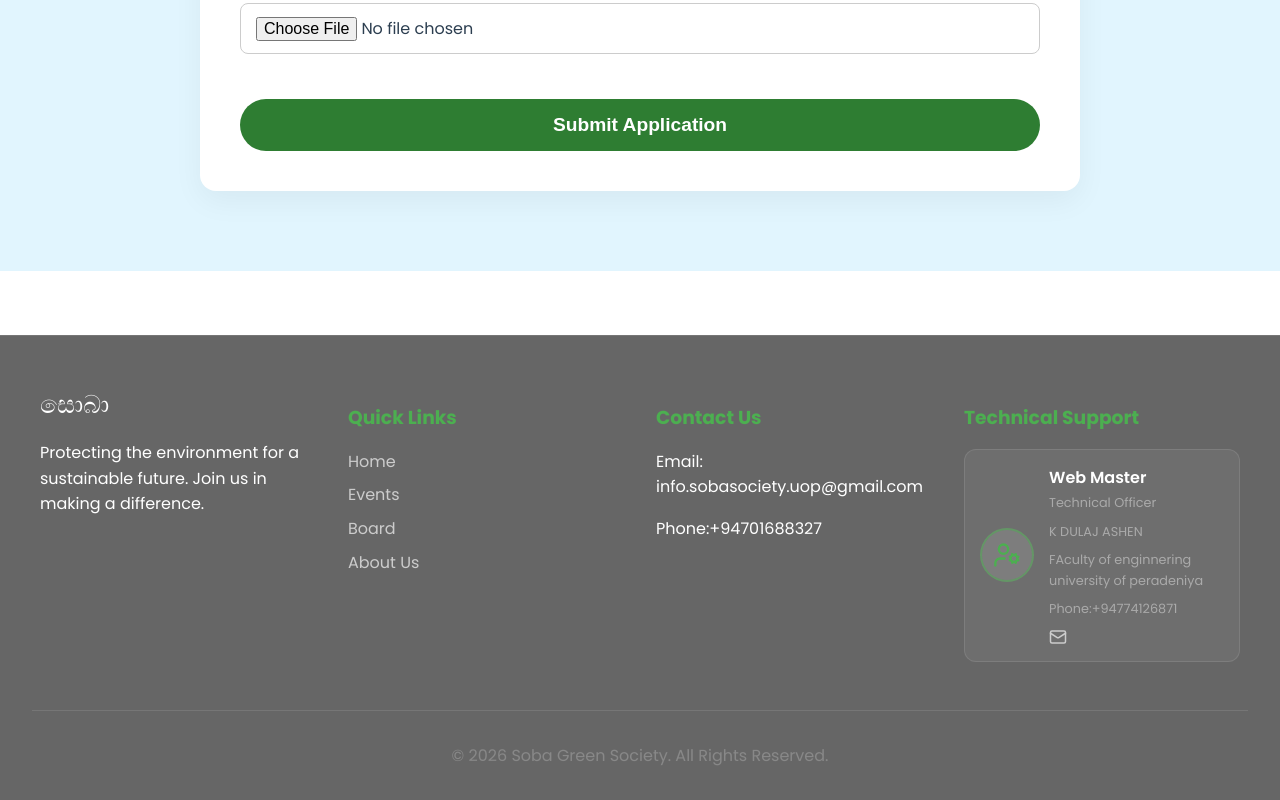
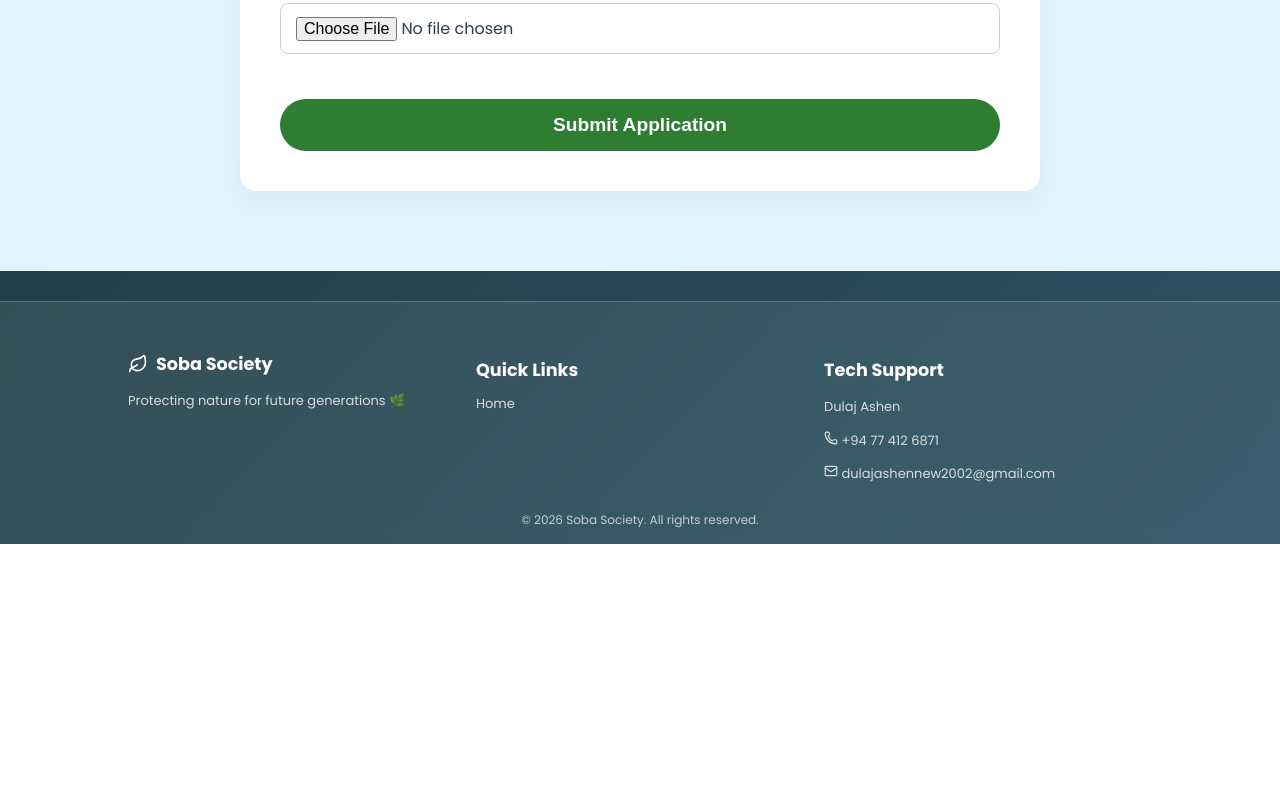
Before and after one commit to DulajE032/sobasociety, a React (Vite) app: page /form in a window 1280 px wide. Shown: the part 1966-2766 px from the top of the page. After the commit the page ends 2510 px from the top, so only its background shows below. Built offline with nearby package versions, Linux system fonts and the light colour scheme; a web font is replaced by a local one.

Commit message:
add mobile video permissions

```diff
--- a/package.json
+++ b/package.json
@@ -11,6 +11,8 @@
   },
   "dependencies": {
     "lucide-react": "^1.8.0",
+    "primeicons": "^7.0.0",
+    "primereact": "^10.9.7",
     "react": "^19.2.4",
     "react-dom": "^19.2.4",
     "react-icons": "^5.6.0",
--- a/src/App.jsx
+++ b/src/App.jsx
@@ -3,13 +3,22 @@ import MembershipForm from "./pages/MembershipForm.jsx";
 import AboutUs from "./pages/AboutUs.jsx";
 import { Routes, Route } from 'react-router-dom';
 
+// 1. Import the new component
+import ScrollToTop from "./components/ScrollToTop.jsx";
+
+// PrimeReact Theme, Core, and Icons
+import "primereact/resources/themes/lara-light-green/theme.css";
+import "primereact/resources/primereact.min.css";
+import "primeicons/primeicons.css";
+
 import './App.css'
 
 function App() {
-
-
   return (
     <>
+      {/* 2. Place it here so it watches all route changes */}
+      <ScrollToTop />
+
       <Routes>
         <Route path="/" element={<LandingPage />} />
         <Route path="/form" element={<MembershipForm />} />
@@ -19,4 +28,4 @@ function App() {
   )
 }
 
-export default App
+export default App;
--- /dev/null
+++ b/src/components/ScrollToTop.jsx
@@ -0,0 +1,13 @@
+import { useEffect } from "react";
+import { useLocation } from "react-router-dom";
+
+export default function ScrollToTop() {
+  const { pathname } = useLocation();
+
+  useEffect(() => {
+    // Scroll to the exact top-left corner whenever the URL path changes
+    window.scrollTo(0, 0);
+  }, [pathname]);
+
+  return null; // This component is invisible
+}
--- a/src/components/navbar/navBar.css
+++ b/src/components/navbar/navBar.css
@@ -32,19 +32,31 @@ GLASS PANEL (MAIN NAV BOX)
 }
 
 /* ===============================
-NAV LINKS (DEFAULT = MOBILE)
+NAV LINKS (DEFAULT = MOBILE/SIDEBAR)
 ================================ */
 .nav-links {
-display: none; /* hidden by default (mobile) */
+  display: flex;
   flex-direction: column;
-width: 100%;
-gap: 1rem;
-margin-top: 10px;
+  position: fixed;
+  top: 0;
+  left: -280px; /* Hidden completely off-screen by default */
+  width: 250px;
+  height: 100vh;
+  background: rgba(20, 20, 35, 0.95);
+  backdrop-filter: blur(20px);
+  -webkit-backdrop-filter: blur(20px);
+  border-right: 1px solid rgba(212, 175, 55, 0.3);
+  padding: 80px 30px 30px;
+  gap: 2rem;
+  transition: left 0.4s cubic-bezier(0.175, 0.885, 0.32, 1.1);
+  box-shadow: 10px 0 30px rgba(0, 0, 0, 0.5);
+  margin-top: 0;
+  z-index: 999;
 }
 
-/* SHOW MENU WHEN ACTIVE */
+/* SHOW MENU WHEN ACTIVE (SLIDE IN) */
 .mobile-nav-dropdown {
-display: flex;
+  left: 0; /* Slides into view smoothly */
 }
 
 /* NAV LINK STYLE */
@@ -113,6 +125,27 @@ background: none;
   border: none;
   cursor: pointer;
   color: var(--text-color, #ffffff);
+  z-index: 1001; /* Keep above sidebar */
+}
+
+/* Overlay background for sidebar */
+.menu-overlay {
+  position: fixed;
+  top: 0;
+  left: 0;
+  width: 100vw;
+  height: 100vh;
+  background: rgba(0, 0, 0, 0.5);
+  backdrop-filter: blur(3px);
+  z-index: 998;
+  opacity: 0;
+  pointer-events: none;
+  transition: opacity 0.3s ease;
+}
+
+.menu-overlay.active {
+  opacity: 1;
+  pointer-events: auto;
 }
 
 /* ===============================
@@ -125,13 +158,22 @@ flex-wrap: nowrap;
 }
 
 .nav-links {
+  position: static;
   display: flex;
   flex-direction: row;
-align-items: center;
-justify-content: flex-end;
+  height: auto;
+  width: auto;
+  background: none;
+  backdrop-filter: none;
+  border: none;
+  padding: 0;
+  box-shadow: none;
   gap: 1.5rem;
-width: auto;
   margin-top: 0;
+}
+
+.menu-overlay {
+  display: none !important;
 }
 
 .mobile-menu-btn {
--- a/src/components/navbar/navBar.jsx
+++ b/src/components/navbar/navBar.jsx
@@ -30,6 +30,12 @@ const Navbar = () => {
   };
 
   return (
+    <>
+      <div
+        className={`menu-overlay ${isMenuOpen ? 'active' : ''}`}
+        onClick={() => setIsMenuOpen(false)}
+      ></div>
+
       <nav className="nav-container">
         <div className="glass-panel nav-glass-panel">
           <div style={{ display: 'flex', justifyContent: 'space-between', width: '100%', alignItems: 'center' }}>
@@ -53,6 +59,7 @@ const Navbar = () => {
           </div>
         </div>
       </nav>
+    </>
   );
 };
 
--- a/src/components/pages/public/footer.css
+++ b/src/components/pages/public/footer.css
@@ -1,134 +1,79 @@
-.footer-container {
-  background: rgba(0, 0, 0, 0.6);
-  backdrop-filter: blur(10px);
-  color: white;
-  padding: 3rem 2rem 1rem;
-  border-top: 1px solid rgba(255, 255, 255, 0.1);
-  margin-top: 4rem;
+/* Background support (important!) */
+body {
+  background: linear-gradient(135deg, #0f2027, #203a43, #2c5364);
 }
 
-.footer-grid {
-  display: grid;
-  grid-template-columns: repeat(auto-fit, minmax(250px, 1fr));
-  gap: 2rem;
-  max-width: 1200px;
-  margin: 0 auto;
+/* Footer Base */
+.glass-footer {
+  margin-top: 30px;
+  padding: 30px 10% 15px;
+  color: #fff;
+
+  background: rgba(255, 255, 255, 0.08);
+  backdrop-filter: blur(15px);
+  -webkit-backdrop-filter: blur(15px);
+
+  border-top: 1px solid rgba(255, 255, 255, 0.2);
 }
 
-.footer-section h3 {
-  color: var(--primary-color, #4CAF50);
-  margin-bottom: 1rem;
+/* Layout */
+.footer-container {
+  display: grid;
+  grid-template-columns: repeat(3, 1fr);
+  gap: 20px;
 }
 
-.footer-section ul {
-  list-style: none;
-  padding: 0;
+/* Sections */
+.footer-section h3,
+.footer-section h4 {
+  margin-bottom: 10px;
+  font-size: 1.1rem;
 }
 
-.footer-section ul li {
-  margin-bottom: 0.5rem;
+.footer-section p {
+  opacity: 0.8;
+  margin-bottom: 5px;
+  font-size: 13px;
 }
 
-.footer-section ul li a {
-  color: #ccc;
+/* Links */
+.footer-section a {
+  display: block;
   text-decoration: none;
-  transition: color 0.3s;
+  color: #ddd;
+  margin-bottom: 5px;
+  font-size: 13px;
+  transition: 0.3s;
 }
 
-.footer-section ul li a:hover {
-  color: white;
+.footer-section a:hover {
+  color: #4CAF50;
+  transform: translateX(5px);
 }
 
-.social-links {
+/* Logo */
+.logo {
   display: flex;
-  gap: 1rem;
-  margin-top: 1rem;
+  align-items: center;
+  gap: 8px;
 }
 
-.social-icon {
-  width: 40px;
-  height: 40px;
-  background: rgba(255, 255, 255, 0.1);
-  display: flex;
-  align-items: center;
-  justify-content: center;
-  border-radius: 50%;
-  cursor: pointer;
-  transition: background 0.3s;
+/* Bottom */
+.footer-bottom {
+  text-align: center;
+  margin-top: 20px;
+  font-size: 12px;
+  opacity: 0.7;
 }
 
-.social-icon:hover {
-  background: rgba(255, 255, 255, 0.3);
+/* Mobile Responsive */
+@media (max-width: 768px) {
+  .footer-container {
+    grid-template-columns: 1fr;
+    text-align: center;
+  }
+
+  .footer-section a:hover {
+    transform: none;
+  }
 }
-
-.footer-bottom {
-  text-align: center;
-  margin-top: 3rem;
-  padding-top: 1rem;
-  border-top: 1px solid rgba(255, 255, 255, 0.1);
-  color: #888;
-}
-
-/* ===============================
-   Technical Support Section
-================================ */
-.web-master-card {
-  display: flex;
-  align-items: center;
-  gap: 15px;
-  background: rgba(255, 255, 255, 0.05);
-  padding: 15px;
-  border-radius: 12px;
-  border: 1px solid rgba(255, 255, 255, 0.1);
-  margin-top: 10px;
-}
-
-.web-master-pic {
-  width: 50px;
-  height: 50px;
-  background: rgba(255, 255, 255, 0.1);
-  border-radius: 50%;
-  display: flex;
-  align-items: center;
-  justify-content: center;
-  flex-shrink: 0;
-  border: 2px solid rgba(76, 175, 80, 0.5); /* Primary green edge */
-  overflow: hidden;
-}
-
-/* If user replaces icon with img later */
-.web-master-pic img {
-  width: 100%;
-  height: 100%;
-  object-fit: cover;
-}
-
-.web-master-info h4 {
-  margin: 0 0 3px 0;
-  font-size: 1rem;
-  font-weight: 600;
-  color: #fff;
-}
-
-.web-master-info p {
-  margin: 0 0 8px 0;
-  font-size: 0.8rem;
-  color: #aaa;
-}
-
-.tech-links {
-  display: flex;
-  gap: 12px;
-}
-
-.tech-links a {
-  color: #ccc;
-  transition: all 0.3s ease;
-  display: flex;
-  align-items: center;
-}
-
-.tech-links a:hover {
-  color: var(--primary-color, #4CAF50);
-  transform: translateY(-2px);
-}
--- a/src/components/pages/public/footer.jsx
+++ b/src/components/pages/public/footer.jsx
@@ -1,56 +1,38 @@
-import './footer.css';
-import React from "react";
-import { Mail,  UserCog } from 'lucide-react';
+import { Mail, Phone, Leaf } from "lucide-react";
+import './footer.css'
 
 const Footer = () => {
   return (
-    <footer className="footer-container">
-      <div className="footer-grid">
+    <footer className="glass-footer">
+      <div className="footer-container">
+
+        {/* Brand */}
         <div className="footer-section">
-          <div className='bungee-regular' style={{fontSize:'25px'}}>
-            සොබා
-              </div>
-          <p>Protecting the environment for a sustainable future. Join us in making a difference.</p>
+          <h3 className="logo">
+            <Leaf size={20} /> Soba Society
+          </h3>
+          <p>Protecting nature for future generations 🌿</p>
         </div>
+
+        {/* Links */}
         <div className="footer-section">
-          <h3>Quick Links</h3>
-          <ul>
-            <li><a href="/soba/public">Home</a></li>
-            <li><a href="/pages/events">Events</a></li>
-            <li><a href="/pages/board">Board</a></li>
-            <li><a href="/pages/about">About Us</a></li>
-          </ul>
-        </div>
-        <div className="footer-section">
-          <h3>Contact Us</h3>
-          <p>Email: info.sobasociety.uop@gmail.com</p>
-          <p>Phone:+94701688327</p>
+          <h4>Quick Links</h4>
+          <a href="/">Home</a>
 
         </div>
-        <div className="footer-section tech-support-section">
-          <h3>Technical Support</h3>
-          <div className="web-master-card">
-            <div className="web-master-pic">
-              <UserCog size={28} color="#4CAF50" />
-            </div>
-            <div className="web-master-info">
-              <h4>Web Master</h4>
-              <p>Technical Officer</p>
-              <p>K DULAJ ASHEN</p>
-              <p>FAculty of enginnering university of peradeniya</p>
-              <p>Phone:+94774126871</p>
-              <div className="tech-links">
-                <a href="mailto:dulajashennew2002@gmail.com" aria-label="Email Technical Support">
-                  <Mail size={18} />
-                </a>
 
-              </div>
-            </div>
-          </div>
+        {/* Tech Support */}
+        <div className="footer-section">
+          <h4>Tech Support</h4>
+          <p>Dulaj Ashen</p>
+          <p><Phone size={14}/> +94 77 412 6871</p>
+          <p><Mail size={14}/> dulajashennew2002@gmail.com</p>
         </div>
+
       </div>
+
       <div className="footer-bottom">
-        <p>&copy; 2026 Soba Green Society. All Rights Reserved.</p>
+        © 2026 Soba Society. All rights reserved.
       </div>
     </footer>
   );
--- a/src/components/pages/public/gallery.jsx
+++ b/src/components/pages/public/gallery.jsx
@@ -3,48 +3,48 @@ import im1 from '../../../assets/heroimages/im1.png';
 import im2 from '../../../assets/heroimages/im2.png';
 import im3 from '../../../assets/heroimages/im3.png';
 import im4 from '../../../assets/heroimages/im4.png';
-import logo from '../../../assets/logo/logo3.png';
 import wa1 from '../../../assets/heroimages/WhatsApp Image 2026-04-18 at 14.47.55 (2).jpeg';
 import wa2 from '../../../assets/heroimages/WhatsApp Image 2026-04-18 at 14.47.56.jpeg';
-import { useState } from 'react';
+import { useState, useEffect } from 'react';
+import { Galleria } from 'primereact/galleria';
 
 const Gallery = () => {
-  const images = [im1, im2, im3, im4, wa1, wa2];
-  const [currentPage, setCurrentPage] = useState(1);
-  const imagesPerPage = 3;
+  const [images, setImages] = useState(null);
 
-  const indexOfLastImage = currentPage * imagesPerPage;
-  const indexOfFirstImage = indexOfLastImage - imagesPerPage;
-  const currentImages = images.slice(indexOfFirstImage, indexOfLastImage);
+  useEffect(() => {
+    // Map your local images to the structure expected by Galleria
+    const data = [
+      { itemImageSrc: im1, alt: 'River Cleanup' },
+      { itemImageSrc: wa1, alt: 'Forest Drive' },
+      { itemImageSrc: im2, alt: 'Community Meetup' },
+      { itemImageSrc: wa2, alt: 'Nature Session' },
+      { itemImageSrc: im3, alt: 'Green Project' },
+      { itemImageSrc: im4, alt: 'Wildlife Observation' }
+    ];
+    setImages(data);
+  }, []);
 
-  const totalPages = Math.ceil(images.length / imagesPerPage);
-
-  const prevPage = () => setCurrentPage((prev) => (prev > 1 ? prev - 1 : prev));
-  const nextPage = () => setCurrentPage((prev) => (prev < totalPages ? prev + 1 : prev));
+  const itemTemplate = (item) => {
+    return <img src={item.itemImageSrc} alt={item.alt} style={{ width: '100%', display: 'block', borderRadius: '12px' }} />;
+  };
 
   return (
     <section id="gallery" className="gallery-container">
       <h2 className="section-title">Gallery</h2>
-      <div className="gallery-grid">
-        {currentImages.map((src, i) => (
-          <div key={i} className="gallery-item">
-            <img src={src} alt={`Nature ${indexOfFirstImage + i + 1}`} className="gallery-image" />
-          </div>
-        ))}
+
+      <div className="card" style={{ display: 'flex', justifyContent: 'center', margin: '0 auto', maxWidth: '800px', padding: '0 20px' }}>
+        <Galleria
+          value={images}
+          style={{ width: '100%' }}
+          changeItemOnIndicatorHover
+          showThumbnails={false}
+          showIndicators
+          item={itemTemplate}
+          circular
+          autoPlay
+          transitionInterval={3000}
+        />
       </div>
-      {totalPages > 1 && (
-        <div className="pagination">
-          <button onClick={prevPage} disabled={currentPage === 1} className="pagination-btn">
-            Previous
-          </button>
-          <span className="pagination-info">
-            Page {currentPage} of {totalPages}
-          </span>
-          <button onClick={nextPage} disabled={currentPage === totalPages} className="pagination-btn">
-            Next
-          </button>
-        </div>
-      )}
     </section>
   );
 };
```
Also changed, not shown: 1 other file (tests, documents, lock files or other folders). Lines whose indentation alone changed are shown as unchanged.
